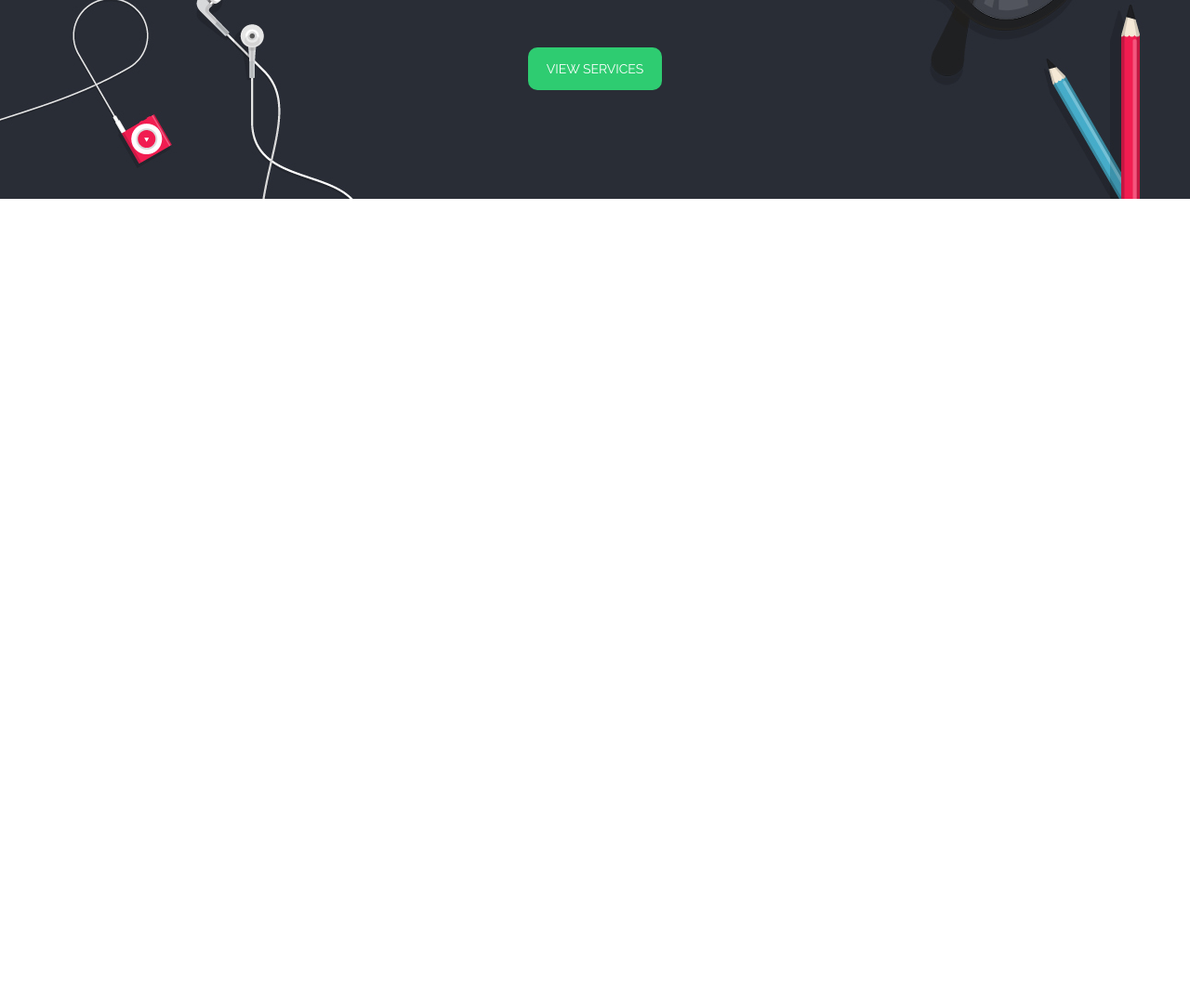
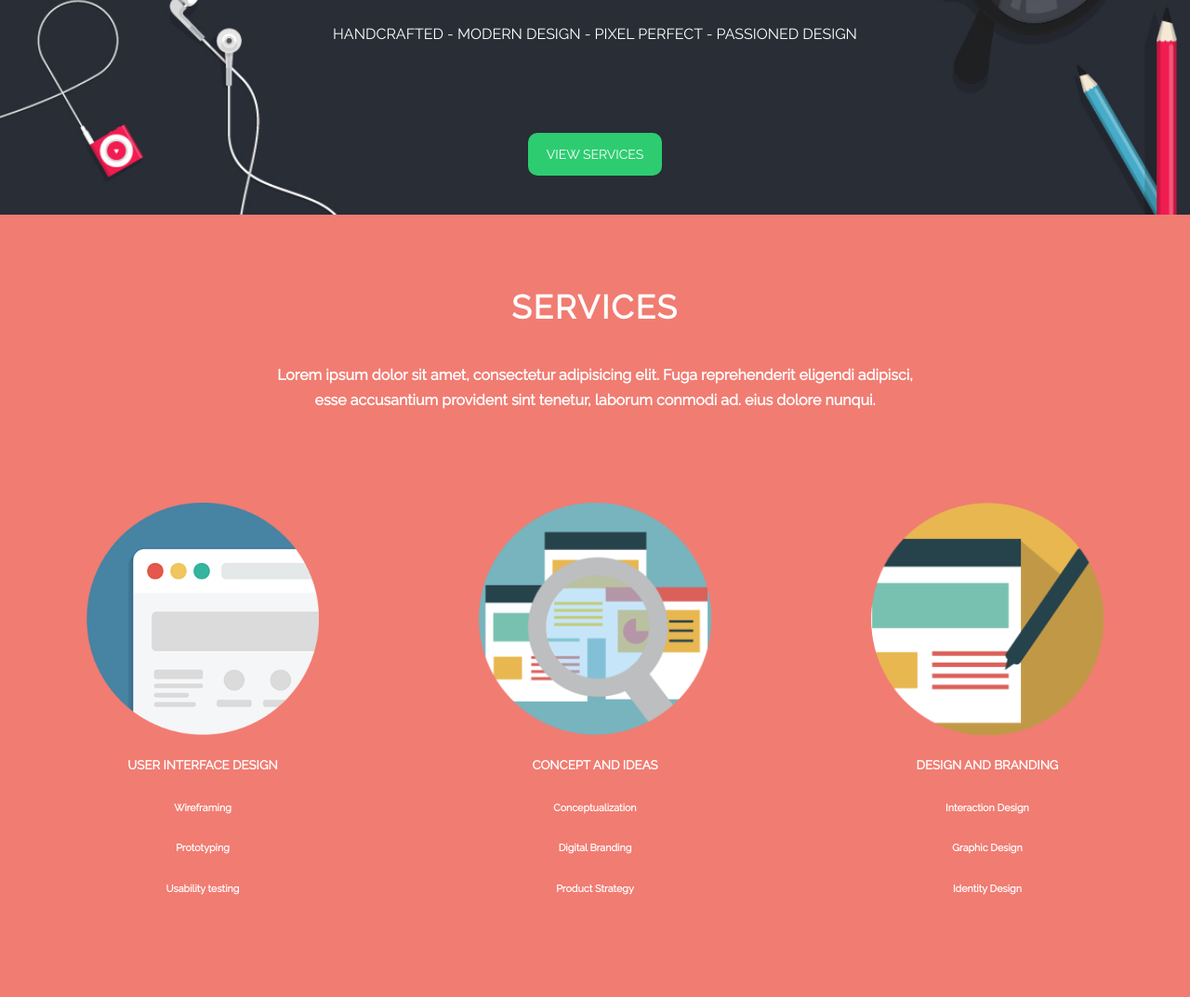
Before and after one commit to shirley-startary/leccion28-ejercicio1-applove, a plain HTML site: page index.html in a window 1280 px wide. Shown: the part 403-1476 px from the top of the page at 93% size. Before the commit the page ends 800 px from the top, so only its background shows below. Drawn offline with Linux system fonts and the light colour scheme; files whose address does not match are found by name.

Commit message:
creando la seccion SERVICES y dandole estilos

```diff
--- a/css/common.css
+++ b/css/common.css
@@ -13,6 +13,13 @@
 
 .text-uppercase {
   text-transform: uppercase;
+}
+.row:before, .row:after{
+  content: " ";
+  display: table;
+}
+.row:after{
+  clear: both;
 }
 
 [class*="col-"]{
--- a/css/main.css
+++ b/css/main.css
@@ -3,6 +3,7 @@
  */
 
 * {
+  /*margin: 0;*/
   -webkit-box-sizing: border-box;
   -moz-box-sizing: border-box;
   box-sizing: border-box;
@@ -57,6 +58,7 @@ header{
 #home{
   background-image: url(../assets/images/bg-home.jpg);
   background-position: center;
+  background-size: cover;
   background-repeat: no-repeat;
   height: 554px;
   text-align: center;
@@ -82,3 +84,21 @@ header{
   display: inline-block;
   font-size: 14px;
 }
+
+#services{
+  background-color: #f17c72;
+  text-align: center;
+  color: #fff;
+  padding: 70px 7px;
+}
+.text-services{
+  font-size: 35px;
+  letter-spacing: 2px;
+}
+
+.box-services{
+  margin-top: 63px;
+}
+.box-services img{
+  width: 250px;
+}
--- a/index.html
+++ b/index.html
@@ -13,7 +13,7 @@
 </head>
 <body>
 	<!-- Escribe el HTML aquí -->
-	<header>
+	<header class="row">
 		<section class="menu container col-12">
 			<a href="#" class="col-1"></a>
 			<a href="#" class="text-uppercase link col-2">services</a>
@@ -24,18 +24,49 @@
 		</section>
 	</header>
 
-	<section id="home" class="col-12">
-		<div class="container ">
-			<h2 class="">YOU JUST FOUND AN UNTILMATE</h2>
-			<h1 class="text-uppercase text-home mb-0">
-				We are applove from heart</h1>
-			<p class="text-uppercase mt-0"> HANDCRAFTED - MODERN DESIGN -
-				PIXEL PERFECT - PASSIONED DESIGN
-			</p>
-				<a href="#Services" class="btn-home text-uppercase">View Services</a>
+	<section id="home" class="row">
+		<div class="container row">
+			<h2 class="col-12">YOU JUST FOUND AN UNTILMATE</h2>
+			<h1 class="text-uppercase text-home mb-0 col-12">We are applove from heart</h1>
+			<p class="text-uppercase mt-0 col-12"> HANDCRAFTED - MODERN DESIGN - PIXEL PERFECT - PASSIONED DESIGN</p>
+			<div>
+				<a href="#Services" class="text-uppercase col-12"><span class="btn-home">View Services</span></a>
+			</div>
 		</div>
 	</section>
 
+	<section id="services" class="row">
+		<div class="container">
+			<h2 class="text-uppercase text-services mt-0 row">Services</h2>
+			<h4 class="row">
+				Lorem ipsum dolor sit amet, consectetur adipisicing elit. Fuga reprehenderit eligendi adipisci,<br/>
+				 esse accusantium provident sint tenetur, laborum conmodi ad. eius dolore nunqui.
+			</h4>
+			<div class="row">
+				<section class="box-services col-4">
+					<img src="assets/images/website.png" alt="Web site">
+					<h5 class="mb-0">USER INTERFACE DESIGN</h5>
+					<h6 class="m-0">Wireframing</h6>
+					<h6 class="m-0">Prototyping</h6>
+					<h6 class="m-0">Usability testing</h6>
+				</section>
+				<section class="box-services col-4">
+					<img src="assets/images/img-1.png" alt="Note">
+					<h5 class="mb-0">CONCEPT AND IDEAS</h5>
+					<h6 class="m-0">Conceptualization</h6>
+					<h6 class="m-0">Digital Branding</h6>
+					<h6 class="m-0">Product Strategy</h6>
+				</section>
+				<section class="box-services col-4">
+					<img src="assets/images/lapiz.png" alt="Pen">
+					<h5 class="mb-0">DESIGN AND BRANDING</h5>
+					<h6 class="m-0">Interaction Design</h6>
+					<h6 class="m-0">Graphic Design</h6>
+					<h6 class="m-0">Identity Design</h6>
+				</section>
+			</div>
+		</div>
+	</section>
 	<!-- Enlaza tu JS aquí -->
 	<script type="text/javascript" src="js/app.js">
 
```
